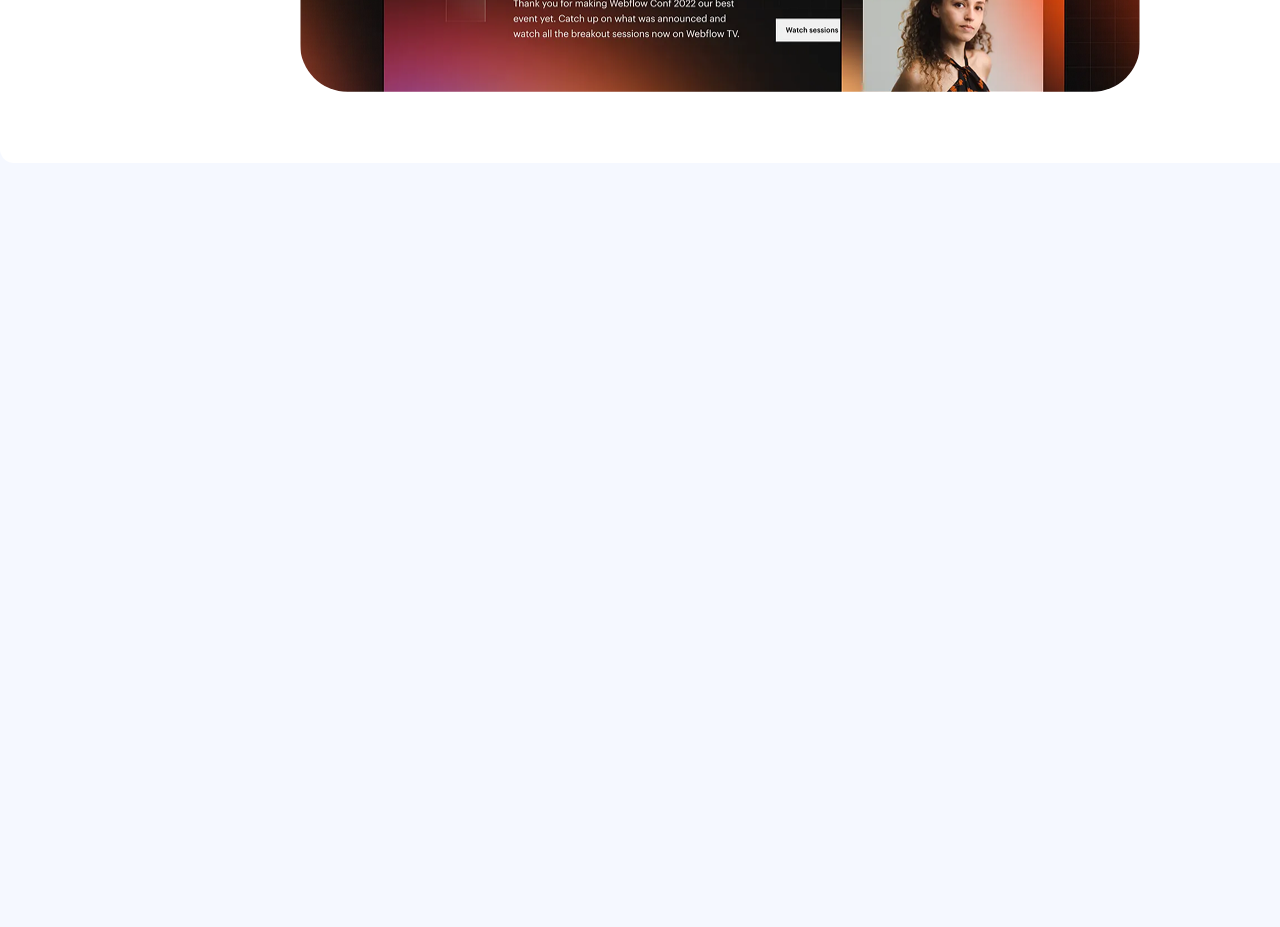
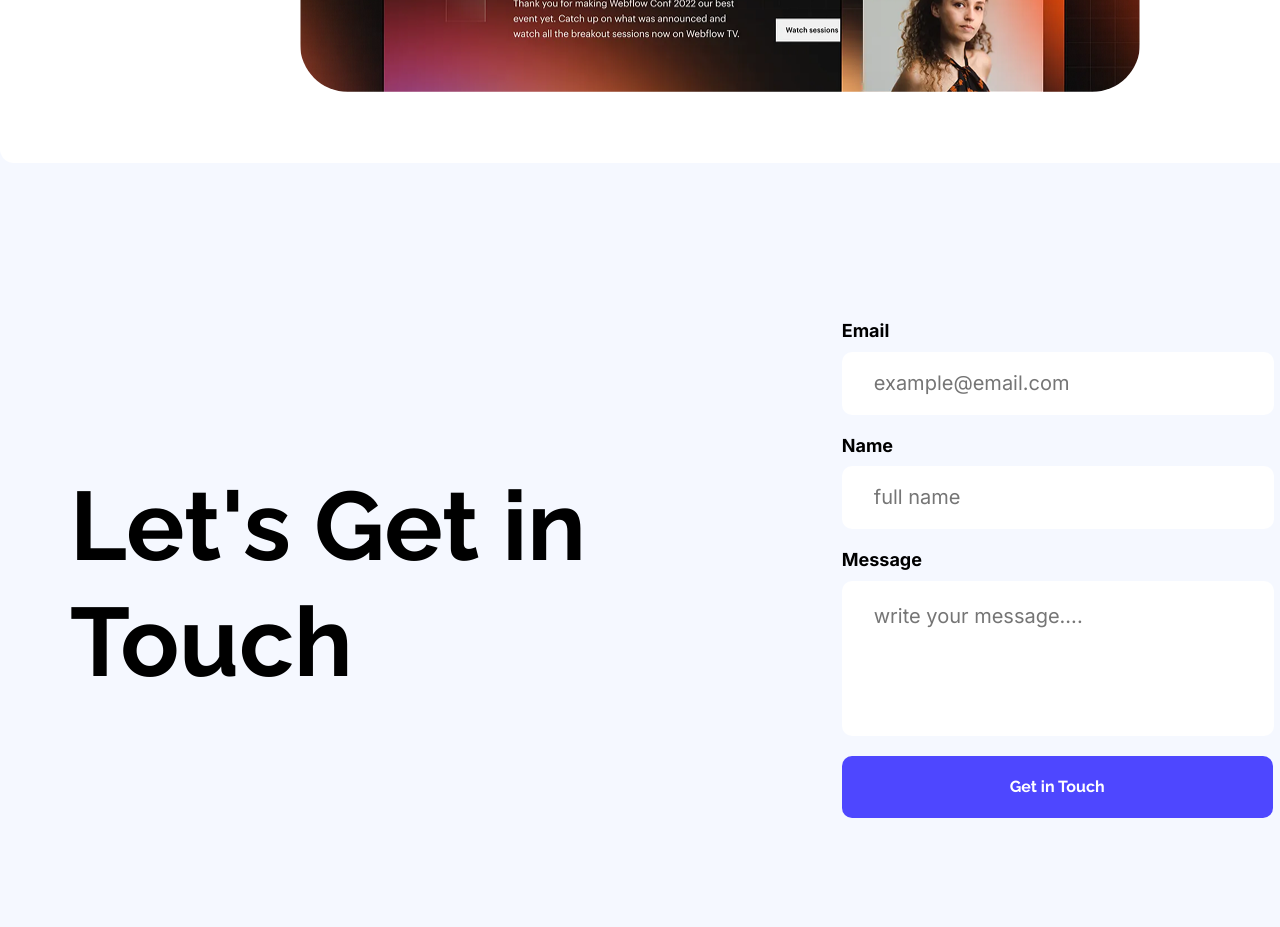
Before and after one commit to maishaj/Landing-Launchpad, a plain HTML site: page index.html in a window 1280 px wide. Shown: the part 3037-3964 px from the top of the page. Before the commit the page ends 3337 px from the top, so only its background shows below. Drawn offline with Linux system fonts and the light colour scheme.

Commit message:
added contact section

```diff
--- a/index.html
+++ b/index.html
@@ -120,6 +120,22 @@
             </div>
             <img src="images/wc-big.png" alt="loading">
            </section>
+
+           <!-- Get in Touch -->
+           <section class="contact">
+           <h3 class="raleway-font2">Let's Get in Touch</h3>
+           <div>
+           <form class="contact-form">
+                <label for="email" class="inter-navfont1">Email</label>
+                <input type="email" placeholder="example@email.com">
+                <label for="name" class="inter-navfont1">Name</label>
+                <input type="text" placeholder="full name">
+                <label for="message" class="inter-navfont1">Message</label>
+                <textarea name="text" id="" placeholder="write your message...." cols="40" rows="5"></textarea>
+                <button type="submit" class="raleway-font2">Get in Touch</button>
+           </form>
+           </div>
+           </section>
      </main>
      <footer>
 
--- a/styles/launchpad.css
+++ b/styles/launchpad.css
@@ -223,3 +223,66 @@ body{
     line-height: 150%;
     color:#FFFFFF;
 }
+
+/* Contact */
+.contact{
+    max-width: 1140px;
+    display: flex;
+    justify-content: center;
+    text-align: center;
+    gap:50px;
+    margin: auto;
+}
+.contact h3{
+    font-size: 97px;
+    line-height: 120%;
+    text-align: left;
+    color:#000000;
+    padding: 71px 115px 129px 0px;
+}
+.contact-form{
+    max-width:497px;
+    display: flex;
+    flex-direction:column;
+}
+.contact input[type="text"], input[type="email"], textarea{
+    width:100%;
+    padding: 20px 32px;
+    border-radius: 10px;
+    border: none;
+    stroke:#D6DDED;
+    font-size: 20px;
+}
+.contact textarea{
+    resize:none;
+}
+.contact-form label{
+    font-size: 18px;
+    line-height: 120%;
+    text-align: left;
+    color:#000000;
+    margin-bottom: 10px;
+    margin-top: 20px;
+}
+.contact-form ::placeholder{
+    font-size: 20px;
+    line-height: 150%;
+    color:rgb(0, 0, 0,o.5);
+    text-align:left;
+    font-family: "Inter", sans-serif;
+    font-optical-sizing: auto;
+    font-weight: normal;
+}
+.contact-form button{
+    background-color: #4E47FF;
+    color:#FFFFFF;
+    border-radius: 10px;
+    padding: 19px 101px;
+    font-size: 16px;
+    line-height: 150%;
+    margin-top: 20px;
+    border: none;
+    width: 117%;
+}
+
+/* footer styles */
```
